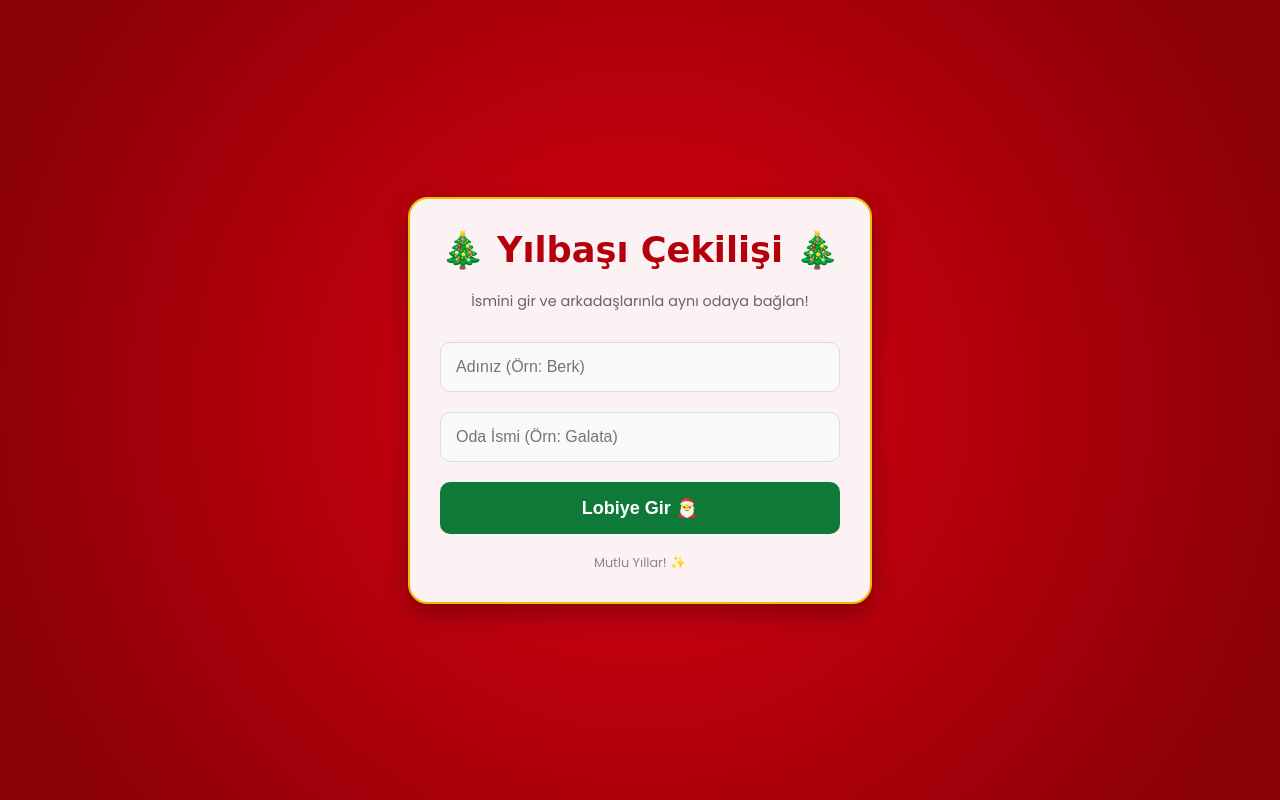
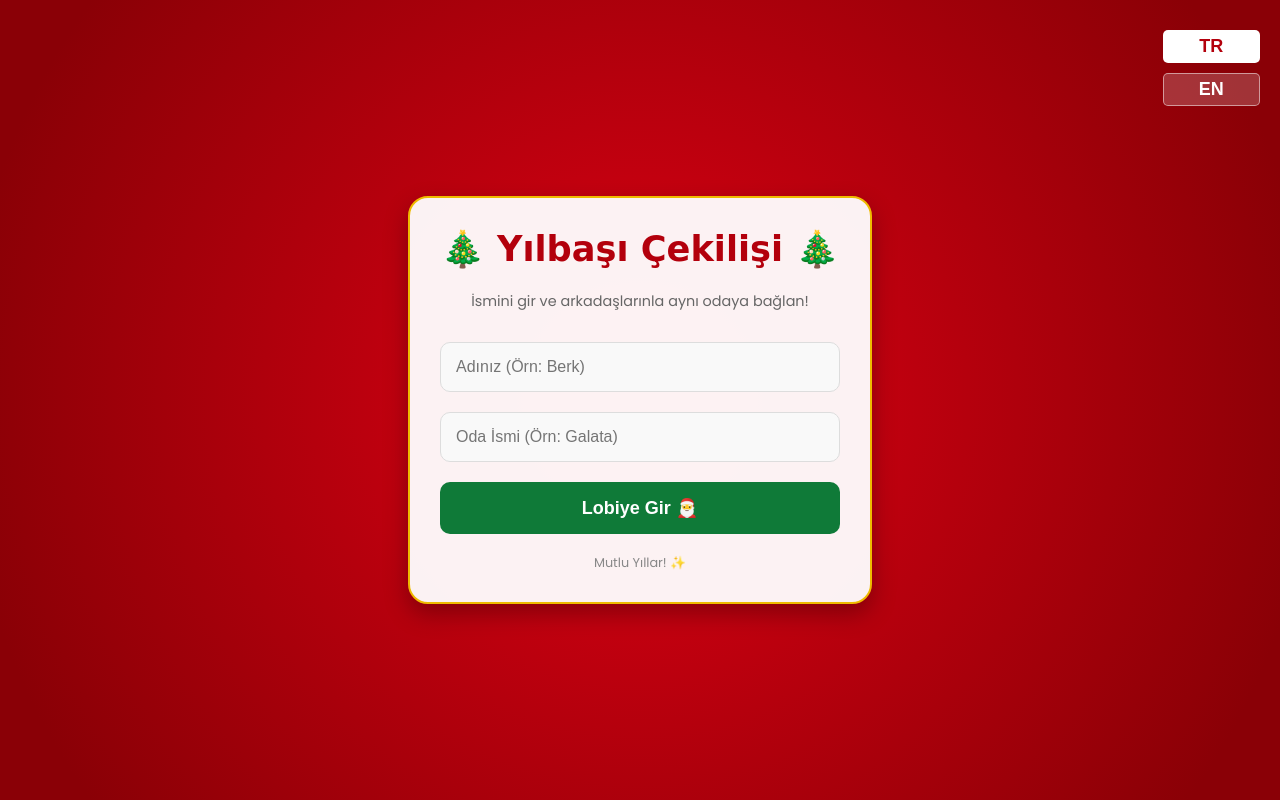
Before and after one commit to arcenine/yilbasi-cekilisi, a Flask app: page / in a window 1280 px wide. Run offline with Flask 3, Linux system fonts and the light colour scheme; some libraries are stand-ins or nearby versions; some web fonts are replaced.

Commit message:
Update index.html

```diff
--- a/templates/index.html
+++ b/templates/index.html
@@ -3,7 +3,7 @@
 <head>
     <meta charset="UTF-8">
     <meta name="viewport" content="width=device-width, initial-scale=1.0, maximum-scale=1.0, user-scalable=no">
-    <title>Yılbaşı Çekilişi 2025</title>
+    <title>Yılbaşı Çekilişi / Secret Santa</title>
     <script src="https://cdnjs.cloudflare.com/ajax/libs/socket.io/4.0.1/socket.io.js"></script>
     <link href="https://fonts.googleapis.com/css2?family=Mountains+of+Christmas:wght@700&family=Poppins:wght@400;600&display=swap" rel="stylesheet">
 
@@ -20,6 +20,31 @@
             align-items: center;
             min-height: 100vh;
             color: #333;
+            position: relative;
+        }
+
+        /* DİL BUTONLARI */
+        .lang-switch {
+            position: absolute;
+            top: 20px;
+            right: 20px;
+            z-index: 100;
+        }
+
+        .lang-btn {
+            background: rgba(255, 255, 255, 0.2);
+            border: 1px solid rgba(255, 255, 255, 0.5);
+            color: white;
+            padding: 5px 10px;
+            cursor: pointer;
+            font-weight: bold;
+            border-radius: 5px;
+            transition: all 0.3s;
+        }
+
+        .lang-btn.active {
+            background: white;
+            color: #b3000c;
         }
 
         .container {
@@ -39,9 +64,9 @@
             color: #b3000c;
             margin-bottom: 20px;
             margin-top: 0;
+            line-height: 1.2;
         }
 
-        /* INPUTLAR */
         input {
             width: 100%;
             padding: 15px;
@@ -59,7 +84,6 @@
             background-color: #fff;
         }
 
-        /* BUTONLAR */
         button {
             width: 100%;
             padding: 15px;
@@ -78,7 +102,6 @@
             transform: scale(0.98);
         }
 
-        /* LİSTE */
         ul {
             list-style: none;
             padding: 0;
@@ -97,7 +120,6 @@
             font-size: 1rem;
         }
 
-        /* SONUÇ KUTUSU */
         #sonuc {
             display: none;
             animation: fadeIn 1s;
@@ -128,7 +150,6 @@
             color: #888;
         }
 
-        /* Animasyon */
         @keyframes fadeIn {
             from { opacity: 0; transform: translateY(20px); }
             to { opacity: 1; transform: translateY(0); }
@@ -137,24 +158,29 @@
 </head>
 <body>
 
+    <div class="lang-switch">
+        <button class="lang-btn active" onclick="setLang('tr')" id="btnTR">TR</button>
+        <button class="lang-btn" onclick="setLang('en')" id="btnEN">EN</button>
+    </div>
+
     <div class="container">
-        <h1>🎄 Yılbaşı Çekilişi 🎄</h1>
+        <h1 id="mainTitle">🎄 Yılbaşı Çekilişi 🎄</h1>
 
         <div id="girisEkrani">
-            <p style="color:#666; font-size: 0.9rem; margin-bottom:20px;">İsmini gir ve arkadaşlarınla aynı odaya bağlan!</p>
+            <p id="subTitle" style="color:#666; font-size: 0.9rem; margin-bottom:20px;">İsmini gir ve arkadaşlarınla aynı odaya bağlan!</p>
             <input type="text" id="username" placeholder="Adınız (Örn: Berk)" autocomplete="off">
             <input type="text" id="room" placeholder="Oda İsmi (Örn: Galata)" autocomplete="off">
-            <button onclick="katil()">Lobiye Gir 🎅</button>
+            <button onclick="katil()" id="joinBtn">Lobiye Gir 🎅</button>
         </div>
 
         <div id="lobiEkrani" style="display:none;">
-            <div class="oda-bilgisi">Oda: <b id="odaAdi"></b></div>
+            <div class="oda-bilgisi"><span id="roomLabel">Oda:</span> <b id="odaAdi"></b></div>
+            <p id="waitingText">Arkadaşlarını bekliyoruz...</p>
 
-            <ul id="liste">
-                </ul>
+            <ul id="liste"></ul>
 
             <div id="yoneticiPaneli" style="display:none;">
-                <button onclick="baslat()" style="background-color: #d40012;">Çekilişi Başlat 🎲</button>
+                <button onclick="baslat()" id="startBtn" style="background-color: #d40012;">Çekilişi Başlat 🎲</button>
             </div>
 
             <div id="beklemeMesaji" style="display:none; color: #666; font-style: italic; margin-top: 15px;">
@@ -163,32 +189,88 @@
         </div>
 
         <div id="sonuc">
-            <p>🎁 Hediye Alacağın Kişi:</p>
+            <p id="resultTitle">🎁 Hediye Alacağın Kişi:</p>
             <span class="hedef-kisi" id="hedefKisi"></span>
-            <p style="margin-top:20px; font-size: 0.9rem;">Hadi iyisin, güzel bir hediye seç! 🎄</p>
+            <p id="resultFooter" style="margin-top:20px; font-size: 0.9rem;">Hadi iyisin, güzel bir hediye seç! 🎄</p>
         </div>
 
-        <div class="footer">Mutlu Yıllar! ✨</div>
+        <div class="footer" id="footerText">Mutlu Yıllar! ✨</div>
     </div>
 
     <script>
         var socket = io();
         var myRoom = "";
+        var currentLang = "tr";
+
+        // DİL SÖZLÜĞÜ
+        const translations = {
+            tr: {
+                mainTitle: "🎄 Yılbaşı Çekilişi 🎄",
+                subTitle: "İsmini gir ve arkadaşlarınla aynı odaya bağlan!",
+                namePlaceholder: "Adınız (Örn: Berk)",
+                roomPlaceholder: "Oda İsmi (Örn: Galata)",
+                joinBtn: "Lobiye Gir 🎅",
+                roomLabel: "Oda:",
+                waitingText: "Arkadaşlarını bekliyoruz...",
+                startBtn: "Çekilişi Başlat 🎲",
+                waitingMsg: "Yöneticinin çekilişi başlatması bekleniyor... ⏳",
+                resultTitle: "🎁 Hediye Alacağın Kişi:",
+                resultFooter: "Hadi iyisin, güzel bir hediye seç! 🎄",
+                footerText: "Mutlu Yıllar! ✨",
+                alertMsg: "Lütfen isim ve oda adı girin!"
+            },
+            en: {
+                mainTitle: "🎄 Secret Santa 🎄",
+                subTitle: "Enter your name and join the same room with friends!",
+                namePlaceholder: "Your Name (e.g. John)",
+                roomPlaceholder: "Room Name (e.g. Office)",
+                joinBtn: "Join Lobby 🎅",
+                roomLabel: "Room:",
+                waitingText: "Waiting for friends...",
+                startBtn: "Start Draw 🎲",
+                waitingMsg: "Waiting for the admin to start... ⏳",
+                resultTitle: "🎁 You are buying a gift for:",
+                resultFooter: "Pick something nice! 🎄",
+                footerText: "Happy New Year! ✨",
+                alertMsg: "Please enter name and room name!"
+            }
+        };
+
+        function setLang(lang) {
+            currentLang = lang;
+
+            // Buton stillerini güncelle
+            document.getElementById('btnTR').classList.remove('active');
+            document.getElementById('btnEN').classList.remove('active');
+            document.getElementById('btn' + lang.toUpperCase()).classList.add('active');
+
+            // Yazıları güncelle
+            const t = translations[lang];
+            document.getElementById('mainTitle').innerText = t.mainTitle;
+            document.getElementById('subTitle').innerText = t.subTitle;
+            document.getElementById('username').placeholder = t.namePlaceholder;
+            document.getElementById('room').placeholder = t.roomPlaceholder;
+            document.getElementById('joinBtn').innerText = t.joinBtn;
+            document.getElementById('roomLabel').innerText = t.roomLabel;
+            document.getElementById('waitingText').innerText = t.waitingText;
+            document.getElementById('startBtn').innerText = t.startBtn;
+            document.getElementById('beklemeMesaji').innerText = t.waitingMsg;
+            document.getElementById('resultTitle').innerText = t.resultTitle;
+            document.getElementById('resultFooter').innerText = t.resultFooter;
+            document.getElementById('footerText').innerText = t.footerText;
+        }
 
         function katil() {
             var user = document.getElementById('username').value.trim();
             myRoom = document.getElementById('room').value.trim();
 
             if(user && myRoom) {
-                // Sunucuya katılma isteği gönder
                 socket.emit('lobiye_katil', {username: user, room: myRoom});
-
-                // Ekranları değiştir
                 document.getElementById('girisEkrani').style.display = 'none';
                 document.getElementById('lobiEkrani').style.display = 'block';
                 document.getElementById('odaAdi').innerText = myRoom;
             } else {
-                alert("Lütfen isim ve oda adı girin!");
+                alert(translations[currentLang].alertMsg);
             }
         }
 
@@ -196,7 +278,6 @@
             socket.emit('cekilisi_baslat', {room: myRoom});
         }
 
-        // Lobi listesi güncellendiğinde
         socket.on('kullanici_listesi', function(isimler) {
             var listeHtml = "";
             isimler.forEach(function(isim) {
@@ -205,20 +286,16 @@
             document.getElementById('liste').innerHTML = listeHtml;
         });
 
-        // Sunucudan yetki bilgisi geldiğinde
         socket.on('admin_yetkisi', function(data) {
             if (data.admin_mi) {
-                // YÖNETİCİ: Butonu göster
                 document.getElementById('yoneticiPaneli').style.display = 'block';
                 document.getElementById('beklemeMesaji').style.display = 'none';
             } else {
-                // MİSAFİR: Bekleme mesajını göster
                 document.getElementById('yoneticiPaneli').style.display = 'none';
                 document.getElementById('beklemeMesaji').style.display = 'block';
             }
         });
 
-        // Sonuç geldiğinde
         socket.on('sonuc_ekrani', function(data) {
             document.getElementById('lobiEkrani').style.display = 'none';
             document.getElementById('sonuc').style.display = 'block';
```
